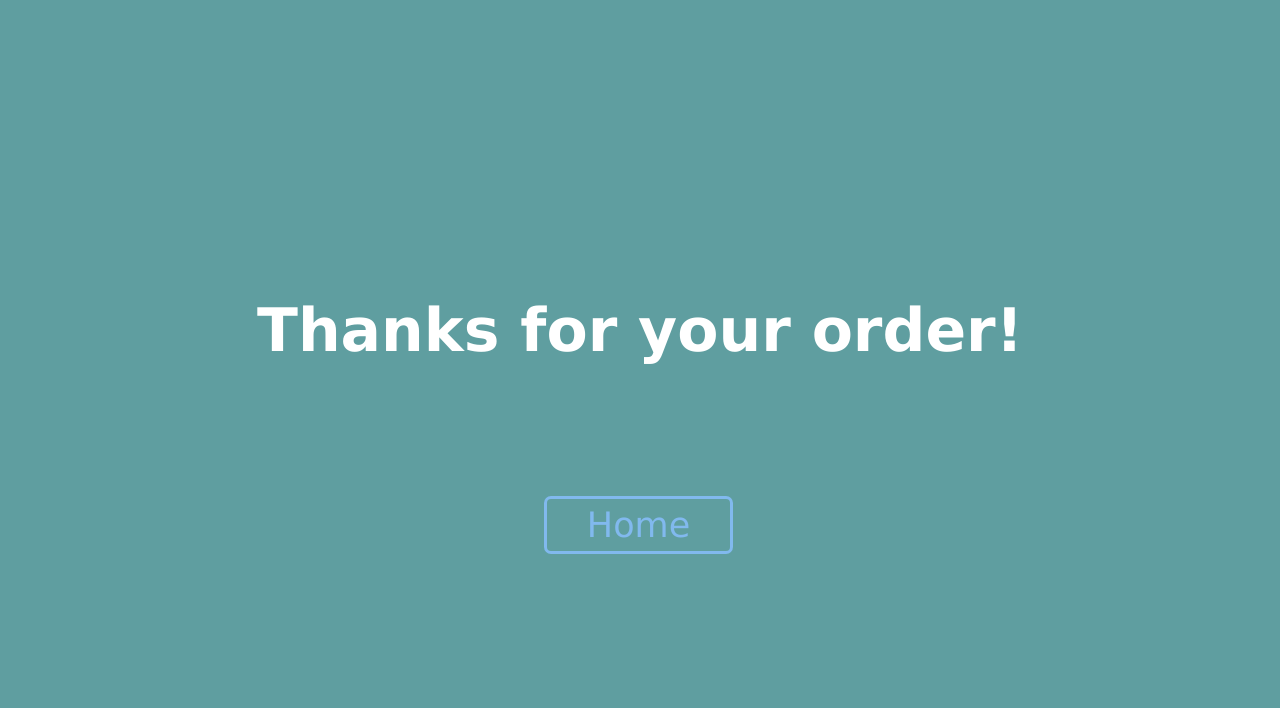
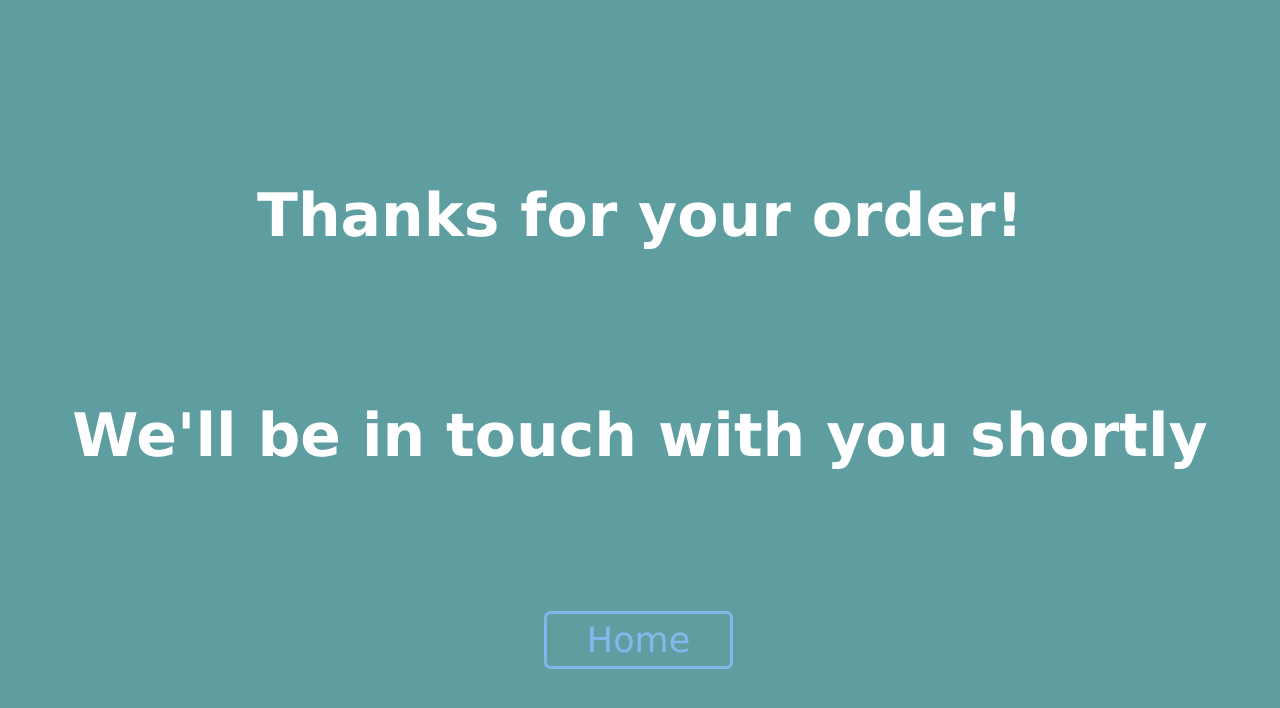
Before and after one commit to Rasheednour/CS340-Restaurant-App, a Flask app: page /finish in a window 1280 px wide. Shown: the top 708 px of the page. Run offline with Flask 2, Linux system fonts and the light colour scheme.

Commit message:
modified finish page

```diff
--- a/templates/finish.html
+++ b/templates/finish.html
@@ -7,6 +7,8 @@
 <div>
 <body>
     <h1 class="home-title">Thanks for your order!</h1>
+    <h2 class="home-title">We'll be in touch with you shortly</h2>
+
         <a class="button1" href="{{ url_for('home') }}">Home</a>
 </body>
 </div>
```
